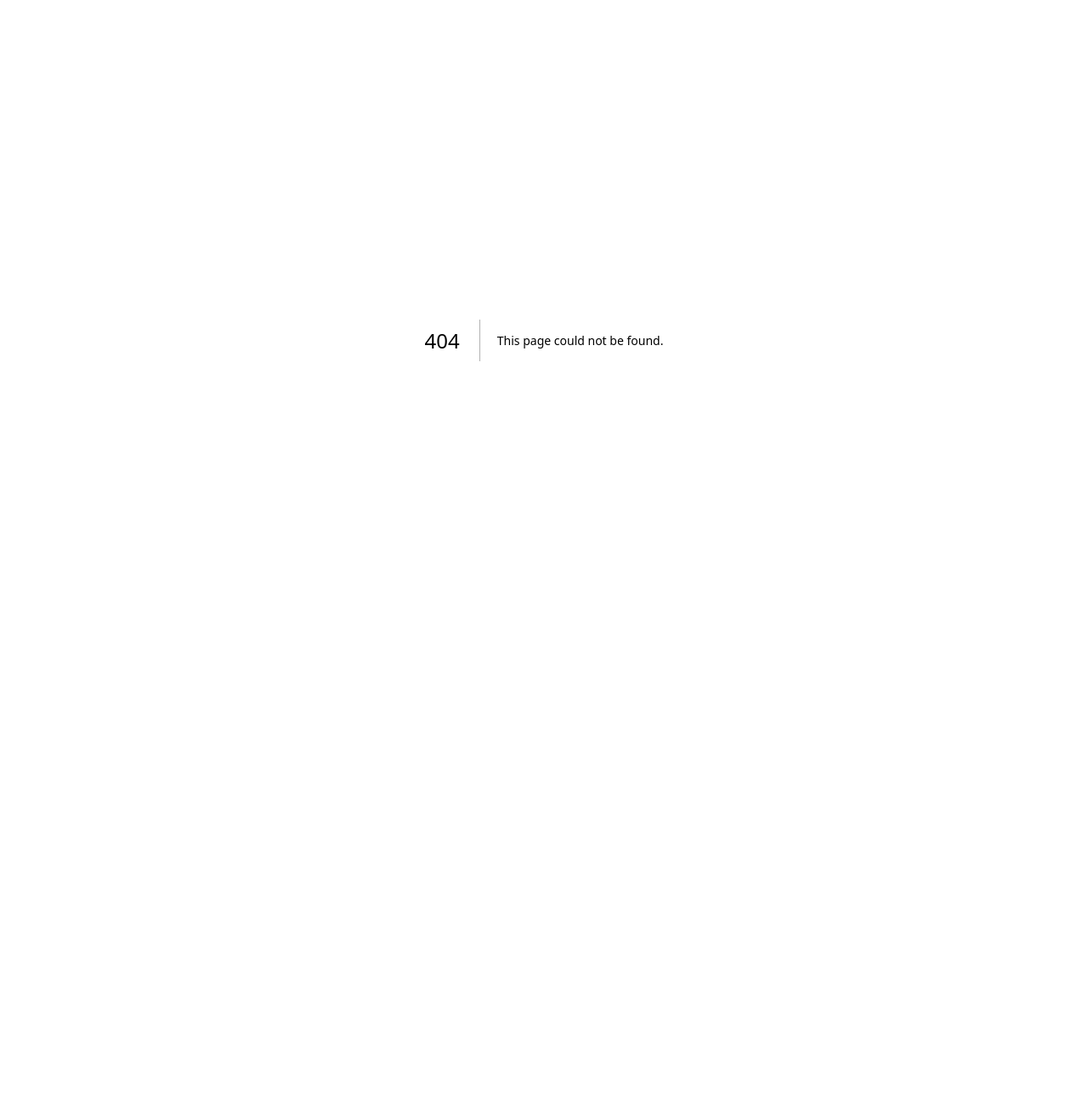
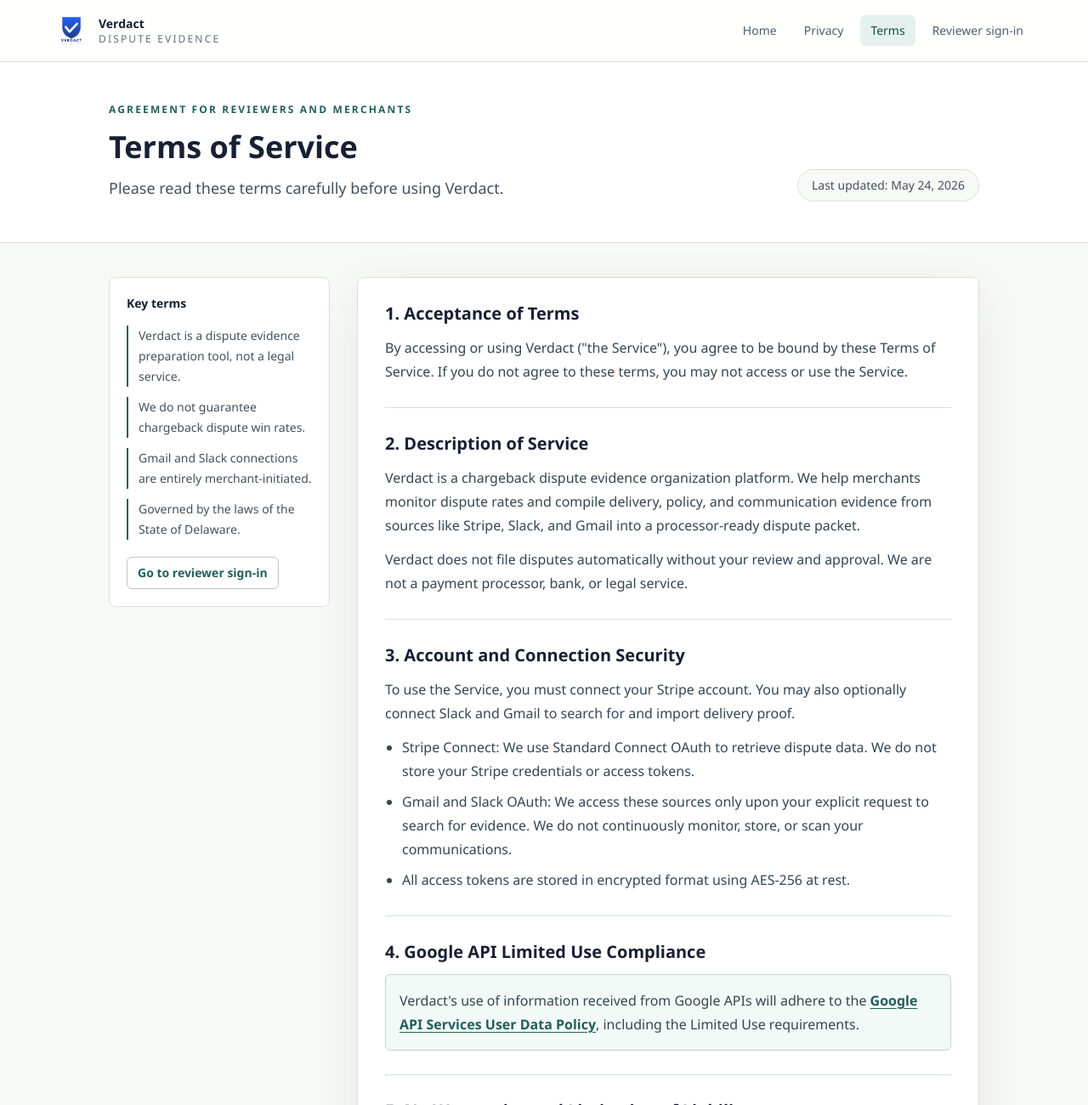
Before and after one commit to verdact/verdact-web, a Next.js app: page /terms in a window 1280 px wide. Before the commit this address had no page. Shown: the top 1300 px of the page at 85% size. Before the commit the page ends 800 px from the top, so only its background shows below. Built offline with nearby package versions, Linux system fonts and the light colour scheme.

Commit message:
Add terms page for OAuth verification

```diff
--- a/app/_components/site-chrome.tsx
+++ b/app/_components/site-chrome.tsx
@@ -1,13 +1,14 @@
 import Image from 'next/image';
 
 type SiteHeaderProps = {
-  active?: 'home' | 'privacy' | 'signin' | 'connections' | 'evidence';
+  active?: 'home' | 'privacy' | 'signin' | 'connections' | 'evidence' | 'terms';
   reviewer?: boolean;
 };
 
 const navLinks = [
   { href: '/', label: 'Home', key: 'home' },
   { href: '/privacy', label: 'Privacy', key: 'privacy' },
+  { href: '/terms', label: 'Terms', key: 'terms' },
   { href: '/signin', label: 'Reviewer sign-in', key: 'signin' },
 ] as const;
 
--- a/app/evidence/import/page.tsx
+++ b/app/evidence/import/page.tsx
@@ -100,6 +100,9 @@
               </a>
               <a className="rounded-md border border-[#bdc9c3] bg-white px-3 py-2 text-[#235f5c] hover:border-[#235f5c]" href="/privacy">
                 Privacy
+              </a>
+              <a className="rounded-md border border-[#bdc9c3] bg-white px-3 py-2 text-[#235f5c] hover:border-[#235f5c]" href="/terms">
+                Terms
               </a>
             </div>
           </div>
--- a/app/page.tsx
+++ b/app/page.tsx
@@ -34,6 +34,12 @@
                 href="/privacy"
               >
                 View privacy policy
+              </a>
+              <a
+                className="inline-flex rounded-md border border-[#bdc9c3] bg-white px-5 py-3 text-sm font-semibold text-[#235f5c] transition hover:border-[#235f5c] hover:bg-[#f2faf7] focus:outline-none focus:ring-2 focus:ring-[#235f5c]/25"
+                href="/terms"
+              >
+                View terms of service
               </a>
             </div>
           </div>
--- a/app/settings/connections/page.tsx
+++ b/app/settings/connections/page.tsx
@@ -47,6 +47,9 @@
               </a>
               <a className="rounded-md border border-[#bdc9c3] bg-white px-3 py-2 text-[#235f5c] hover:border-[#235f5c]" href="/privacy">
                 Privacy
+              </a>
+              <a className="rounded-md border border-[#bdc9c3] bg-white px-3 py-2 text-[#235f5c] hover:border-[#235f5c]" href="/terms">
+                Terms
               </a>
             </div>
           </div>
--- a/app/signin/page.tsx
+++ b/app/signin/page.tsx
@@ -111,6 +111,9 @@
               <a className="text-[#235f5c] underline" href="/privacy">
                 Privacy policy
               </a>
+              <a className="text-[#235f5c] underline" href="/terms">
+                Terms of service
+              </a>
               <a className="text-[#235f5c] underline" href="mailto:admin@verdact.io">
                 Contact admin
               </a>
--- /dev/null
+++ b/app/terms/page.tsx
@@ -0,0 +1,168 @@
+import { PageFrame, SectionLabel } from '../_components/site-chrome';
+
+export const metadata = {
+  title: 'Terms of Service - Verdact',
+  description: 'Terms and conditions for using Verdact chargeback dispute management.',
+};
+
+const keyTerms = [
+  'Verdact is a dispute evidence preparation tool, not a legal service.',
+  'We do not guarantee chargeback dispute win rates.',
+  'Gmail and Slack connections are entirely merchant-initiated.',
+  'Governed by the laws of the State of Delaware.',
+] as const;
+
+export default function TermsPage() {
+  return (
+    <PageFrame active="terms">
+      <section className="border-b border-[#d9e1dc] bg-white px-5 py-12">
+        <div className="mx-auto max-w-5xl">
+          <SectionLabel>Agreement for reviewers and merchants</SectionLabel>
+          <div className="mt-4 flex flex-col gap-5 md:flex-row md:items-end md:justify-between">
+            <div>
+              <h1 className="text-4xl font-semibold tracking-normal text-[#172033]">
+                Terms of Service
+              </h1>
+              <p className="mt-3 max-w-2xl text-lg leading-8 text-[#43515d]">
+                Please read these terms carefully before using Verdact.
+              </p>
+            </div>
+            <p className="w-fit rounded-full border border-[#d9e1dc] bg-[#f7f9f6] px-4 py-2 text-sm font-medium text-[#43515d]">
+              Last updated: May 24, 2026
+            </p>
+          </div>
+        </div>
+      </section>
+
+      <section className="px-5 py-10">
+        <div className="mx-auto grid max-w-5xl gap-8 lg:grid-cols-[260px_1fr]">
+          <aside className="h-fit rounded-lg border border-[#d9e1dc] bg-white p-5">
+            <p className="text-sm font-semibold text-[#172033]">Key terms</p>
+            <ul className="mt-4 space-y-3 text-sm leading-6 text-[#43515d]">
+              {keyTerms.map((item) => (
+                <li className="border-l-2 border-[#235f5c] pl-3" key={item}>
+                  {item}
+                </li>
+              ))}
+            </ul>
+            <a
+              className="mt-5 inline-flex rounded-md border border-[#bdc9c3] px-3 py-2 text-sm font-semibold text-[#235f5c] transition hover:border-[#235f5c] hover:bg-[#f2faf7]"
+              href="/signin"
+            >
+              Go to reviewer sign-in
+            </a>
+          </aside>
+
+          <article className="rounded-lg border border-[#d9e1dc] bg-white px-6 py-7 text-[#344653] shadow-[0_18px_55px_rgba(23,32,51,0.08)] md:px-8">
+            <TermsSection title="1. Acceptance of Terms">
+              <p>
+                By accessing or using Verdact (&quot;the Service&quot;), you agree to be bound
+                by these Terms of Service. If you do not agree to these terms, you may not access
+                or use the Service.
+              </p>
+            </TermsSection>
+
+            <TermsSection title="2. Description of Service">
+              <p>
+                Verdact is a chargeback dispute evidence organization platform. We help merchants
+                monitor dispute rates and compile delivery, policy, and communication evidence from
+                sources like Stripe, Slack, and Gmail into a processor-ready dispute packet.
+              </p>
+              <p className="mt-3">
+                Verdact does not file disputes automatically without your review and approval. We are
+                not a payment processor, bank, or legal service.
+              </p>
+            </TermsSection>
+
+            <TermsSection title="3. Account and Connection Security">
+              <p>
+                To use the Service, you must connect your Stripe account. You may also optionally
+                connect Slack and Gmail to search for and import delivery proof.
+              </p>
+              <ul className="mt-3 list-disc space-y-2 pl-5">
+                <li>Stripe Connect: We use Standard Connect OAuth to retrieve dispute data. We do not store your Stripe credentials or access tokens.</li>
+                <li>Gmail and Slack OAuth: We access these sources only upon your explicit request to search for evidence. We do not continuously monitor, store, or scan your communications.</li>
+                <li>All access tokens are stored in encrypted format using AES-256 at rest.</li>
+              </ul>
+            </TermsSection>
+
+            <TermsSection title="4. Google API Limited Use Compliance">
+              <div className="rounded-md border border-[#bdd9d3] bg-[#f2faf7] p-4">
+                <p>
+                  Verdact&apos;s use of information received from Google APIs will adhere to the{' '}
+                  <a
+                    className="font-semibold text-[#235f5c] underline"
+                    href="https://developers.google.com/terms/api-services-user-data-policy"
+                    rel="noopener noreferrer"
+                    target="_blank"
+                  >
+                    Google API Services User Data Policy
+                  </a>
+                  , including the Limited Use requirements.
+                </p>
+              </div>
+            </TermsSection>
+
+            <TermsSection title="5. No Warranties and Limitation of Liability">
+              <p>
+                Verdact provides the Service &quot;as is&quot; and &quot;as available&quot; without
+                any warranty of any kind, either express or implied.
+              </p>
+              <ul className="mt-3 list-disc space-y-2 pl-5">
+                <li>We do not warrant or guarantee that any dispute compiled or filed using Verdact will be won or decided in your favor.</li>
+                <li>Card network rules, chargeback decisions, and processor evaluations are governed entirely by third-party financial institutions and card networks.</li>
+                <li>Verdact shall not be liable for any direct, indirect, incidental, or consequential damages resulting from lost funds, account terminations, or dispute outcomes.</li>
+              </ul>
+            </TermsSection>
+
+            <TermsSection title="6. User Conduct">
+              <p>
+                You agree not to use the Service to upload false evidence, fabricate communication
+                threads, or submit fraudulent chargeback rebuttals. Doing so will result in immediate
+                account termination.
+              </p>
+            </TermsSection>
+
+            <TermsSection title="7. Governing Law">
+              <p>
+                These terms shall be governed by and construed in accordance with the laws of the State
+                of Delaware, without regard to its conflict of law provisions.
+              </p>
+            </TermsSection>
+
+            <TermsSection title="8. Changes to Terms">
+              <p>
+                We reserve the right to modify these terms at any time. We will notify you of any
+                material changes by email before they take effect.
+              </p>
+            </TermsSection>
+
+            <TermsSection title="9. Contact">
+              <p>
+                Questions about these terms should be sent to:{' '}
+                <a className="font-semibold text-[#235f5c] underline" href="mailto:admin@verdact.io">
+                  admin@verdact.io
+                </a>
+              </p>
+            </TermsSection>
+          </article>
+        </div>
+      </section>
+    </PageFrame>
+  );
+}
+
+function TermsSection({
+  title,
+  children,
+}: Readonly<{
+  title: string;
+  children: React.ReactNode;
+}>) {
+  return (
+    <section className="border-t border-[#d9e1dc] py-7 first:border-t-0 first:pt-0 last:pb-0">
+      <h2 className="text-xl font-semibold text-[#172033]">{title}</h2>
+      <div className="mt-3 space-y-3 text-base leading-7">{children}</div>
+    </section>
+  );
+}
```
